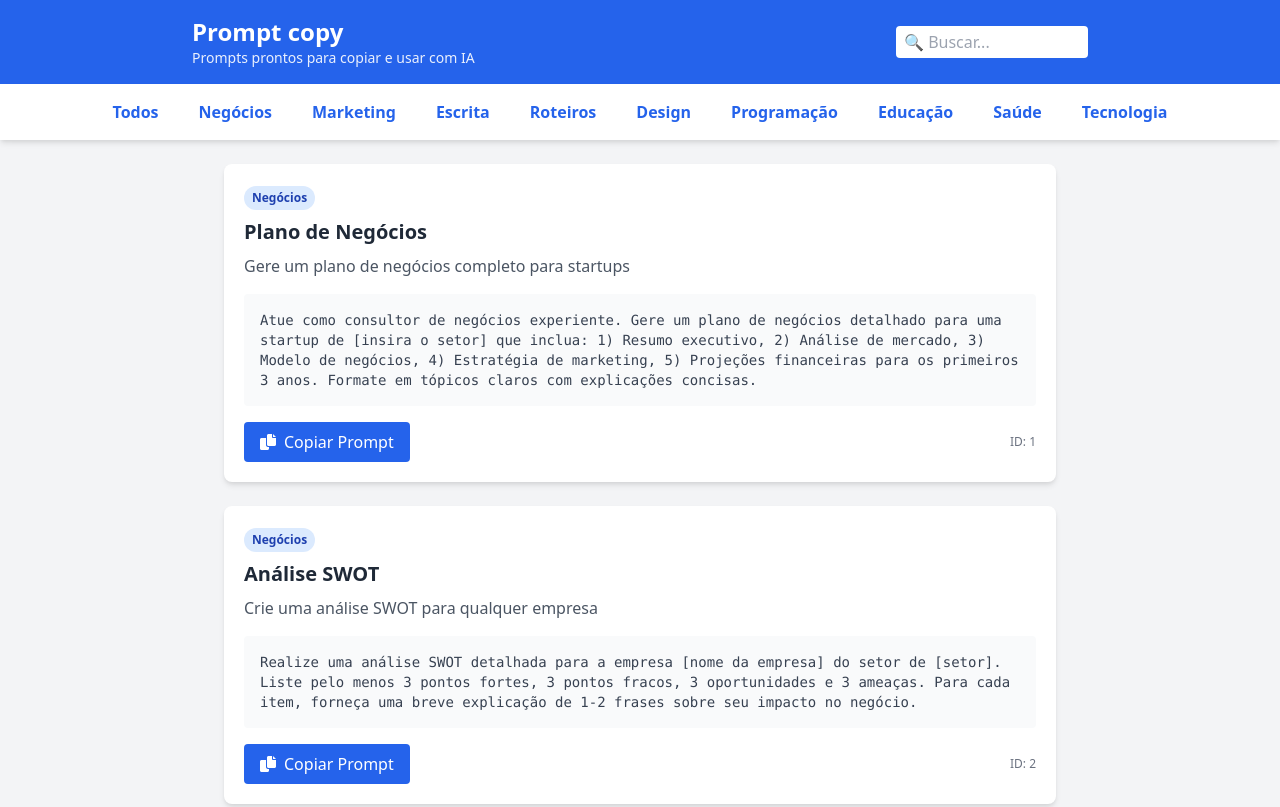
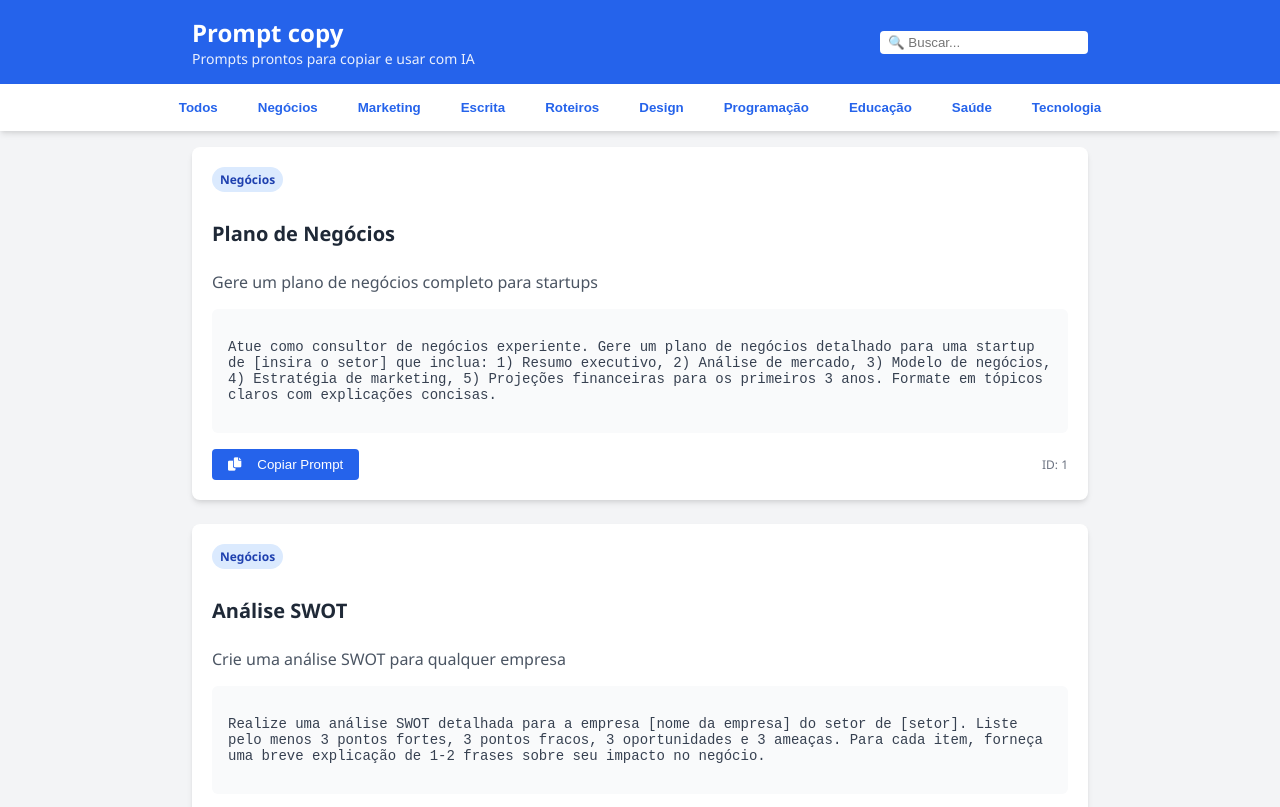
Before and after one commit to nouszen/promptcopy, a plain HTML site: page index.html in a window 1280 px wide. Shown: the top 807 px of the page. Drawn offline with nearby package versions, Linux system fonts and the light colour scheme.

Commit message:
atualização

```diff
--- a/index.html
+++ b/index.html
@@ -1,67 +1,56 @@
 <!DOCTYPE html>
 <html lang="pt-BR">
 <head>
-  <meta charset="UTF-8">
-  <meta name="viewport" content="width=device-width, initial-scale=1.0">
-  <title>Prompt copy</title>
-  <link href="https://cdn.jsdelivr.net/npm/tailwindcss@2.2.19/dist/tailwind.min.css" rel="stylesheet">
+<head>
+  <!-- ... outras meta tags ... -->
   <link rel="stylesheet" href="https://cdnjs.cloudflare.com/ajax/libs/font-awesome/6.0.0/css/all.min.css">
+  <link rel="stylesheet" href="styles/global.css">
+  <link rel="stylesheet" href="styles/cards.css">
+  <link rel="stylesheet" href="styles/categories.css">
+</head>
 </head>
 
-<body class="bg-gray-100 text-gray-800">
-  <header class="bg-blue-600 text-white p-4 shadow-md">
-    <div class="max-w-4xl mx-auto flex flex-col sm:flex-row justify-between items-center">
-      <div class="text-center sm:text-left mb-2 sm:mb-0">
-        <h1 class="text-2xl font-bold">Prompt copy</h1>
-        <p class="text-sm opacity-90">Prompts prontos para copiar e usar com IA</p>
+<body>
+  <header>
+    <div class="header-container">
+      <div class="header-title">
+        <h1>Prompt copy</h1>
+        <p>Prompts prontos para copiar e usar com IA</p>
       </div>
-      <div class="flex gap-2 w-full sm:w-auto">
-        <input type="text" id="busca" placeholder="🔍 Buscar..."
-               class="px-2 py-1 rounded text-black w-full sm:w-48 focus:outline-none focus:ring-2 focus:ring-blue-400">
+      <div class="search-container">
+        <input type="text" id="busca" placeholder="🔍 Buscar...">
       </div>
     </div>
   </header>
 
-<nav class="flex flex-wrap justify-center gap-2 sm:gap-4 bg-white py-3 shadow-md sticky top-0 z-10">
-  <button class="categoria px-3 py-1 rounded hover:bg-blue-50 text-blue-600 font-semibold transition"
-          onclick="filtrarCategoria('todos')">Todos</button>
-  <button class="categoria px-3 py-1 rounded hover:bg-blue-50 text-blue-600 font-semibold transition"
-          onclick="filtrarCategoria('negócios')">Negócios</button>
-  <button class="categoria px-3 py-1 rounded hover:bg-blue-50 text-blue-600 font-semibold transition"
-          onclick="filtrarCategoria('marketing')">Marketing</button>
-  <button class="categoria px-3 py-1 rounded hover:bg-blue-50 text-blue-600 font-semibold transition"
-          onclick="filtrarCategoria('escrita')">Escrita</button>
-  <button class="categoria px-3 py-1 rounded hover:bg-blue-50 text-blue-600 font-semibold transition"
-          onclick="filtrarCategoria('roteiros')">Roteiros</button>
-  <button class="categoria px-3 py-1 rounded hover:bg-blue-50 text-blue-600 font-semibold transition"
-          onclick="filtrarCategoria('design')">Design</button>
-  <button class="categoria px-3 py-1 rounded hover:bg-blue-50 text-blue-600 font-semibold transition"
-          onclick="filtrarCategoria('programação')">Programação</button>
-  <button class="categoria px-3 py-1 rounded hover:bg-blue-50 text-blue-600 font-semibold transition"
-          onclick="filtrarCategoria('educação')">Educação</button>
-  <button class="categoria px-3 py-1 rounded hover:bg-blue-50 text-blue-600 font-semibold transition"
-          onclick="filtrarCategoria('saúde')">Saúde</button>
-  <button class="categoria px-3 py-1 rounded hover:bg-blue-50 text-blue-600 font-semibold transition"
-          onclick="filtrarCategoria('tecnologia')">Tecnologia</button>
-</nav>
+  <nav>
+    <button class="categoria" onclick="filtrarCategoria('todos')">Todos</button>
+    <button class="categoria" onclick="filtrarCategoria('negócios')">Negócios</button>
+    <button class="categoria" onclick="filtrarCategoria('marketing')">Marketing</button>
+    <button class="categoria" onclick="filtrarCategoria('escrita')">Escrita</button>
+    <button class="categoria" onclick="filtrarCategoria('roteiros')">Roteiros</button>
+    <button class="categoria" onclick="filtrarCategoria('design')">Design</button>
+    <button class="categoria" onclick="filtrarCategoria('programação')">Programação</button>
+    <button class="categoria" onclick="filtrarCategoria('educação')">Educação</button>
+    <button class="categoria" onclick="filtrarCategoria('saúde')">Saúde</button>
+    <button class="categoria" onclick="filtrarCategoria('tecnologia')">Tecnologia</button>
+  </nav>
 
-
-  <main id="conteudo" class="px-4 sm:px-6 md:px-8 py-6 max-w-4xl mx-auto grid gap-6">
+  <main id="conteudo">
     <div class="text-center py-10" id="loading">
-      <i class="fas fa-spinner fa-spin text-3xl text-blue-500 mb-2"></i>
+      <i class="fas fa-spinner fa-spin"></i>
       <p>Carregando prompts...</p>
     </div>
   </main>
 
-  <footer class="bg-gray-800 text-white py-6 mt-8">
-    <div class="max-w-4xl mx-auto px-4 text-center">
+  <footer>
+    <div class="footer-container">
       <p>© 2023 Prompt copy. Todos os direitos reservados.</p>
-      <div class="flex justify-center gap-4 mt-3">
-        <a href="#" class="hover:text-blue-300"><i class="fab fa-twitter"></i></a>
-        <a href="#" class="hover:text-blue-300"><i class="fab fa-instagram"></i></a>
-        <a href="#" class="hover:text-blue-300"><i class="fab fa-github"></i></a>
-        <a href="pages/privacidade.html" class="underline hover:text-blue-300 ml-2">Política de Privacidade</a>
-
+      <div class="footer-links">
+        <a href="#"><i class="fab fa-twitter"></i></a>
+        <a href="#"><i class="fab fa-instagram"></i></a>
+        <a href="#"><i class="fab fa-github"></i></a>
+        <a href="pages/privacidade.html" class="underline">Política de Privacidade</a>
       </div>
     </div>
   </footer>
--- a/js/app.js
+++ b/js/app.js
@@ -20,9 +20,9 @@ const DOM = {
 
   displayNoResults(message, icon = 'fa-exclamation-circle', color = 'gray') {
     this.conteudo.innerHTML = `
-      <div class="text-center py-10 col-span-full">
-        <i class="fas ${icon} text-3xl text-${color}-400 mb-2"></i>
-        <p class="text-${color}-500">${message}</p>
+      <div class="no-results">
+        <i class="fas ${icon}"></i>
+        <p>${message}</p>
       </div>
     `;
   }
@@ -43,8 +43,8 @@ const Clipboard = {
   showSuccessFeedback(botao) {
     const originalHTML = botao.innerHTML;
 
-    botao.innerHTML = '<i class="fas fa-check mr-1"></i> Copiado!';
-    botao.classList.add('bg-green-100', 'text-green-800');
+    botao.innerHTML = '<i class="fas fa-check"></i> Copiado!';
+    botao.classList.add('copy-success');
     botao.disabled = true;
 
     setTimeout(() => this.resetButton(botao, originalHTML), 2000);
@@ -58,7 +58,7 @@ const Clipboard = {
 
   resetButton(botao, originalHTML) {
     botao.innerHTML = originalHTML;
-    botao.classList.remove('bg-green-100', 'text-green-800');
+    botao.classList.remove('copy-success');
     botao.disabled = false;
   }
 };
@@ -69,10 +69,11 @@ const CategoryManager = {
     DOM.categoryButtons.forEach(btn => {
       const isActive = btn.textContent.toLowerCase().includes(activeCategory) && activeCategory !== 'todos';
 
-      btn.classList.toggle('bg-blue-600', isActive);
-      btn.classList.toggle('text-white', isActive);
-      btn.classList.toggle('hover:bg-blue-50', !isActive);
-      btn.classList.toggle('text-blue-600', !isActive);
+      if (isActive) {
+        btn.classList.add('active-category');
+      } else {
+        btn.classList.remove('active-category');
+      }
     });
   }
 };
@@ -119,7 +120,7 @@ const UIController = {
         PromptManager.displayPrompts(promptsToShow);
       } catch (error) {
         console.error('Error loading prompts:', error);
-        DOM.displayNoResults('Erro ao carregar prompts.', 'fa-times-circle', 'red');
+        DOM.displayNoResults('Erro ao carregar prompts.', 'fa-times-circle');
       } finally {
         DOM.hideLoading();
       }
--- a/js/cardPrompt.js
+++ b/js/cardPrompt.js
@@ -1,30 +1,29 @@
 export function criarCard(prompt, copiarCallback) {
   const card = document.createElement('div');
-  card.className = 'bg-white rounded-lg shadow-md overflow-hidden hover:shadow-lg transition duration-300';
+  card.className = 'card';
 
   card.innerHTML = `
-    <div class="p-5">
-      <div class="flex justify-between items-start">
+    <div class="card-content">
+      <div class="card-header">
         <div>
-          <span class="inline-block px-2 py-1 text-xs font-semibold rounded-full
-                      ${getCategoryColor(prompt.categoria)} mb-2">
+          <span class="category-badge ${getCategoryClass(prompt.categoria)}">
             ${formatCategory(prompt.categoria)}
           </span>
-          <h3 class="text-xl font-bold text-gray-800 mb-2">${prompt.titulo}</h3>
+          <h3 class="card-title">${prompt.titulo}</h3>
         </div>
       </div>
 
-      <p class="text-gray-600 mb-4">${prompt.descricao}</p>
+      <p class="card-description">${prompt.descricao}</p>
 
-      <div class="bg-gray-50 p-4 rounded mb-4">
-        <pre class="text-sm text-gray-700 whitespace-pre-wrap">${prompt.texto}</pre>
+      <div class="prompt-container">
+        <pre class="prompt-text">${prompt.texto}</pre>
       </div>
 
-      <div class="flex justify-between items-center">
-        <button class="copy-btn bg-blue-600 hover:bg-blue-700 text-white px-4 py-2 rounded transition">
-          <i class="fas fa-copy mr-2"></i>Copiar Prompt
+      <div class="card-footer">
+        <button class="copy-btn">
+          <i class="fas fa-copy"></i>Copiar Prompt
         </button>
-        <span class="text-xs text-gray-500">ID: ${prompt.id}</span>
+        <span class="prompt-id">ID: ${prompt.id}</span>
       </div>
     </div>
   `;
@@ -55,17 +54,17 @@ function formatCategory(category) {
   return categories[category] || category;
 }
 
-function getCategoryColor(category) {
-  const colors = {
-    'negócios': 'bg-blue-100 text-blue-800',
-    'marketing': 'bg-purple-100 text-purple-800',
-    'escrita': 'bg-green-100 text-green-800',
-    'roteiros': 'bg-red-100 text-red-800',
-    'design': 'bg-yellow-100 text-yellow-800',
-    'programação': 'bg-indigo-100 text-indigo-800',
-    'educação': 'bg-teal-100 text-teal-800',
-    'saúde': 'bg-pink-100 text-pink-800',
-    'tecnologia': 'bg-gray-100 text-gray-800'
+function getCategoryClass(category) {
+  const categoryClasses = {
+    'negócios': 'category-business',
+    'marketing': 'category-marketing',
+    'escrita': 'category-writing',
+    'roteiros': 'category-scripts',
+    'design': 'category-design',
+    'programação': 'category-programming',
+    'educação': 'category-education',
+    'saúde': 'category-health',
+    'tecnologia': 'category-technology'
   };
-  return colors[category] || 'bg-gray-100 text-gray-800';
+  return categoryClasses[category] || 'category-default';
 }
--- /dev/null
+++ b/styles/cards.css
@@ -0,0 +1,79 @@
+/* Card Styles */
+.card {
+  background-color: white;
+  border-radius: 0.5rem;
+  box-shadow: 0 4px 6px -1px rgba(0, 0, 0, 0.1), 0 2px 4px -1px rgba(0, 0, 0, 0.06);
+  overflow: hidden;
+  transition: box-shadow 0.3s ease;
+}
+
+.card:hover {
+  box-shadow: 0 10px 15px -3px rgba(0, 0, 0, 0.1), 0 4px 6px -2px rgba(0, 0, 0, 0.05);
+}
+
+.card-content {
+  padding: 1.25rem;
+}
+
+.card-header {
+  display: flex;
+  justify-content: space-between;
+  align-items: flex-start;
+}
+
+.card-title {
+  font-size: 1.25rem;
+  font-weight: bold;
+  color: #1f2937;
+  margin-bottom: 0.5rem;
+}
+
+.card-description {
+  color: #4b5563;
+  margin-bottom: 1rem;
+}
+
+.prompt-container {
+  background-color: #f9fafb;
+  padding: 1rem;
+  border-radius: 0.375rem;
+  margin-bottom: 1rem;
+}
+
+.prompt-text {
+  font-size: 0.875rem;
+  color: #374151;
+  white-space: pre-wrap;
+}
+
+.card-footer {
+  display: flex;
+  justify-content: space-between;
+  align-items: center;
+}
+
+.copy-btn {
+  background-color: #2563eb;
+  color: white;
+  padding: 0.5rem 1rem;
+  border-radius: 0.25rem;
+  border: none;
+  cursor: pointer;
+  transition: background-color 0.2s;
+  display: flex;
+  align-items: center;
+  gap: 0.5rem;
+}
+
+.copy-btn:hover {
+  background-color: #1d4ed8;
+}
+
+.copy-btn i {
+  margin-right: 0.5rem;
+}
+
+.prompt-id {
+  font-size: 0.75rem;
+  color: #6b7280;
+}
--- /dev/null
+++ b/styles/categories.css
@@ -0,0 +1,59 @@
+/* Category Badges */
+.category-badge {
+  display: inline-block;
+  padding: 0.25rem 0.5rem;
+  font-size: 0.75rem;
+  font-weight: 600;
+  border-radius: 9999px;
+  margin-bottom: 0.5rem;
+}
+
+.category-business {
+  background-color: #dbeafe;
+  color: #1e40af;
+}
+
+.category-marketing {
+  background-color: #e9d5ff;
+  color: #6b21a8;
+}
+
+.category-writing {
+  background-color: #d1fae5;
+  color: #065f46;
+}
+
+.category-scripts {
+  background-color: #fee2e2;
+  color: #991b1b;
+}
+
+.category-design {
+  background-color: #fef3c7;
+  color: #92400e;
+}
+
+.category-programming {
+  background-color: #e0e7ff;
+  color: #4338ca;
+}
+
+.category-education {
+  background-color: #ccfbf1;
+  color: #0d9488;
+}
+
+.category-health {
+  background-color: #fce7f3;
+  color: #9d174d;
+}
+
+.category-technology {
+  background-color: #f3f4f6;
+  color: #4b5563;
+}
+
+.category-default {
+  background-color: #f3f4f6;
+  color: #4b5563;
+}
--- /dev/null
+++ b/styles/global.css
@@ -0,0 +1,236 @@
+/* Reset e estilos globais */
+body {
+  background-color: #f3f4f6;
+  color: #1f2937;
+  font-family: 'Segoe UI', Tahoma, Geneva, Verdana, sans-serif;
+  margin: 0;
+  padding: 0;
+}
+
+/* Header */
+header {
+  background-color: #2563eb;
+  color: white;
+  padding: 1rem;
+  box-shadow: 0 4px 6px -1px rgba(0, 0, 0, 0.1), 0 2px 4px -1px rgba(0, 0, 0, 0.06);
+}
+
+.header-container {
+  max-width: 56rem;
+  margin-left: auto;
+  margin-right: auto;
+  display: flex;
+  flex-direction: column;
+  align-items: center;
+  justify-content: space-between;
+}
+
+@media (min-width: 640px) {
+  .header-container {
+    flex-direction: row;
+  }
+}
+
+.header-title {
+  text-align: center;
+  margin-bottom: 0.5rem;
+}
+
+@media (min-width: 640px) {
+  .header-title {
+    text-align: left;
+    margin-bottom: 0;
+  }
+}
+
+.header-title h1 {
+  font-size: 1.5rem;
+  font-weight: 700;
+  margin: 0;
+}
+
+.header-title p {
+  font-size: 0.875rem;
+  opacity: 0.9;
+  margin: 0;
+}
+
+.search-container {
+  display: flex;
+  gap: 0.5rem;
+  width: 100%;
+}
+
+@media (min-width: 640px) {
+  .search-container {
+    width: auto;
+  }
+}
+
+#busca {
+  padding: 0.25rem 0.5rem;
+  border-radius: 0.25rem;
+  color: #000;
+  width: 100%;
+  border: none;
+  outline: none;
+}
+
+@media (min-width: 640px) {
+  #busca {
+    width: 12rem;
+  }
+}
+
+#busca:focus {
+  box-shadow: 0 0 0 2px #60a5fa;
+}
+
+/* Navigation */
+nav {
+  display: flex;
+  flex-wrap: wrap;
+  justify-content: center;
+  gap: 0.5rem;
+  background-color: white;
+  padding: 0.75rem;
+  box-shadow: 0 4px 6px -1px rgba(0, 0, 0, 0.1), 0 2px 4px -1px rgba(0, 0, 0, 0.06);
+  position: sticky;
+  top: 0;
+  z-index: 10;
+}
+
+@media (min-width: 640px) {
+  nav {
+    gap: 1rem;
+  }
+}
+
+.categoria {
+  padding: 0.25rem 0.75rem;
+  border-radius: 0.25rem;
+  color: #2563eb;
+  font-weight: 600;
+  background: none;
+  border: none;
+  cursor: pointer;
+  transition: background-color 0.2s;
+}
+
+.categoria:hover {
+  background-color: #eff6ff;
+}
+
+/* Main content */
+main {
+  padding: 1rem 1.5rem;
+  max-width: 56rem;
+  margin-left: auto;
+  margin-right: auto;
+  display: grid;
+  gap: 1.5rem;
+}
+
+@media (min-width: 640px) {
+  main {
+    padding-left: 1.5rem;
+    padding-right: 1.5rem;
+  }
+}
+
+@media (min-width: 768px) {
+  main {
+    padding-left: 2rem;
+    padding-right: 2rem;
+  }
+}
+
+/* Loading */
+#loading {
+  text-align: center;
+  padding: 2.5rem 0;
+}
+
+#loading i {
+  font-size: 1.875rem;
+  color: #3b82f6;
+  margin-bottom: 0.5rem;
+  animation: spin 1s linear infinite;
+}
+
+@keyframes spin {
+  from {
+    transform: rotate(0deg);
+  }
+  to {
+    transform: rotate(360deg);
+  }
+}
+
+/* Footer */
+footer {
+  background-color: #1f2937;
+  color: white;
+  padding: 1.5rem 0;
+  margin-top: 2rem;
+}
+
+.footer-container {
+  max-width: 56rem;
+  margin-left: auto;
+  margin-right: auto;
+  padding: 0 1rem;
+  text-align: center;
+}
+
+.footer-links {
+  display: flex;
+  justify-content: center;
+  gap: 1rem;
+  margin-top: 0.75rem;
+}
+
+.footer-links a {
+  color: white;
+  text-decoration: none;
+}
+
+.footer-links a:hover {
+  color: #93c5fd;
+}
+
+.footer-links .underline {
+  text-decoration: underline;
+  margin-left: 0.5rem;
+}
+
+/* Utilitários */
+.no-results {
+  text-align: center;
+  padding: 2.5rem 0;
+  grid-column: 1 / -1;
+}
+
+.no-results i {
+  font-size: 1.875rem;
+  color: #9ca3af;
+  margin-bottom: 0.5rem;
+}
+
+.no-results p {
+  color: #6b7280;
+}
+
+.copy-success {
+  background-color: #dcfce7 !important;
+  color: #166534 !important;
+}
+
+.active-category {
+  background-color: #2563eb !important;
+  color: white !important;
+}
+
+.active-category:hover {
+  background-color: #2563eb !important;
+}
```
